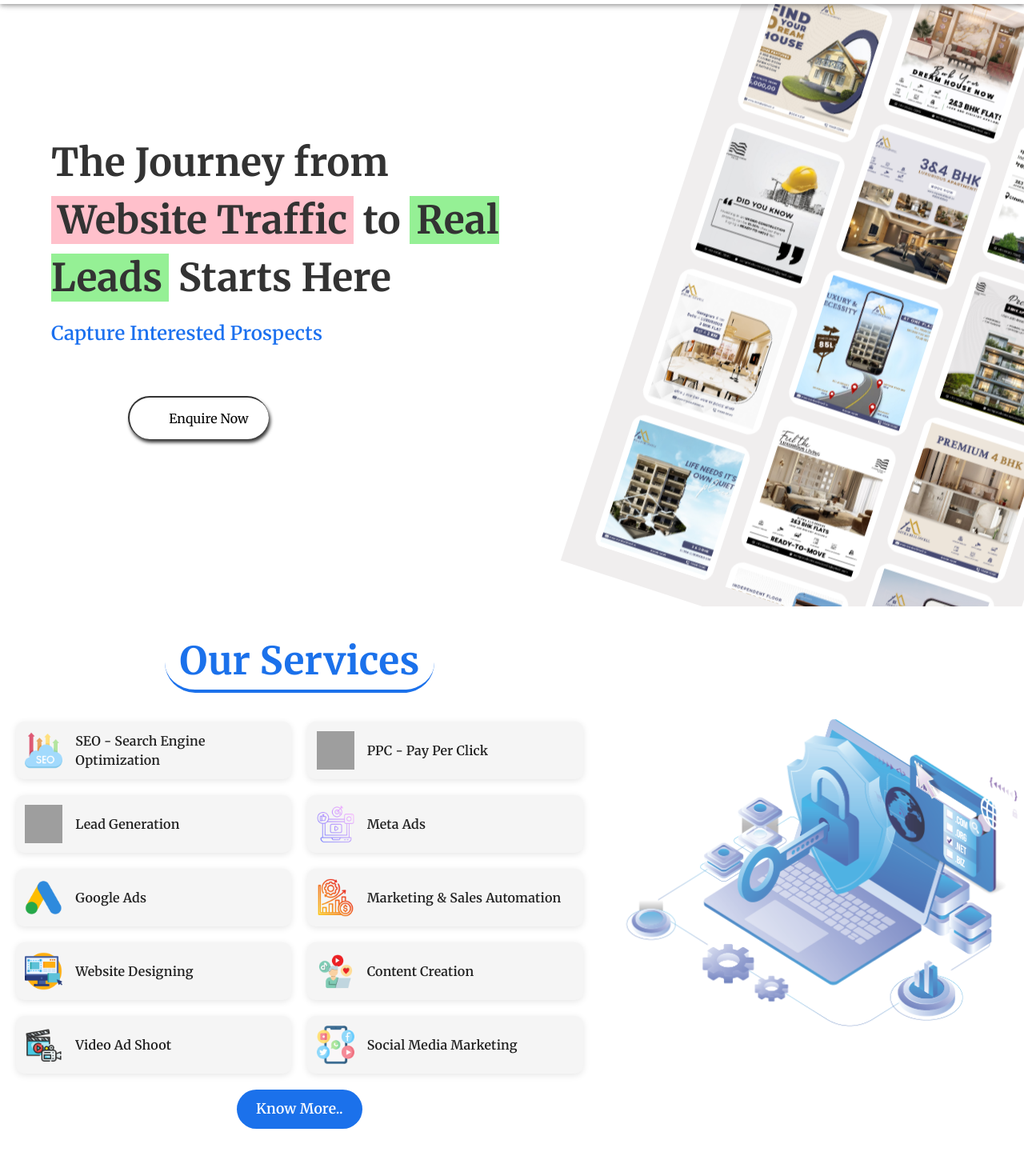
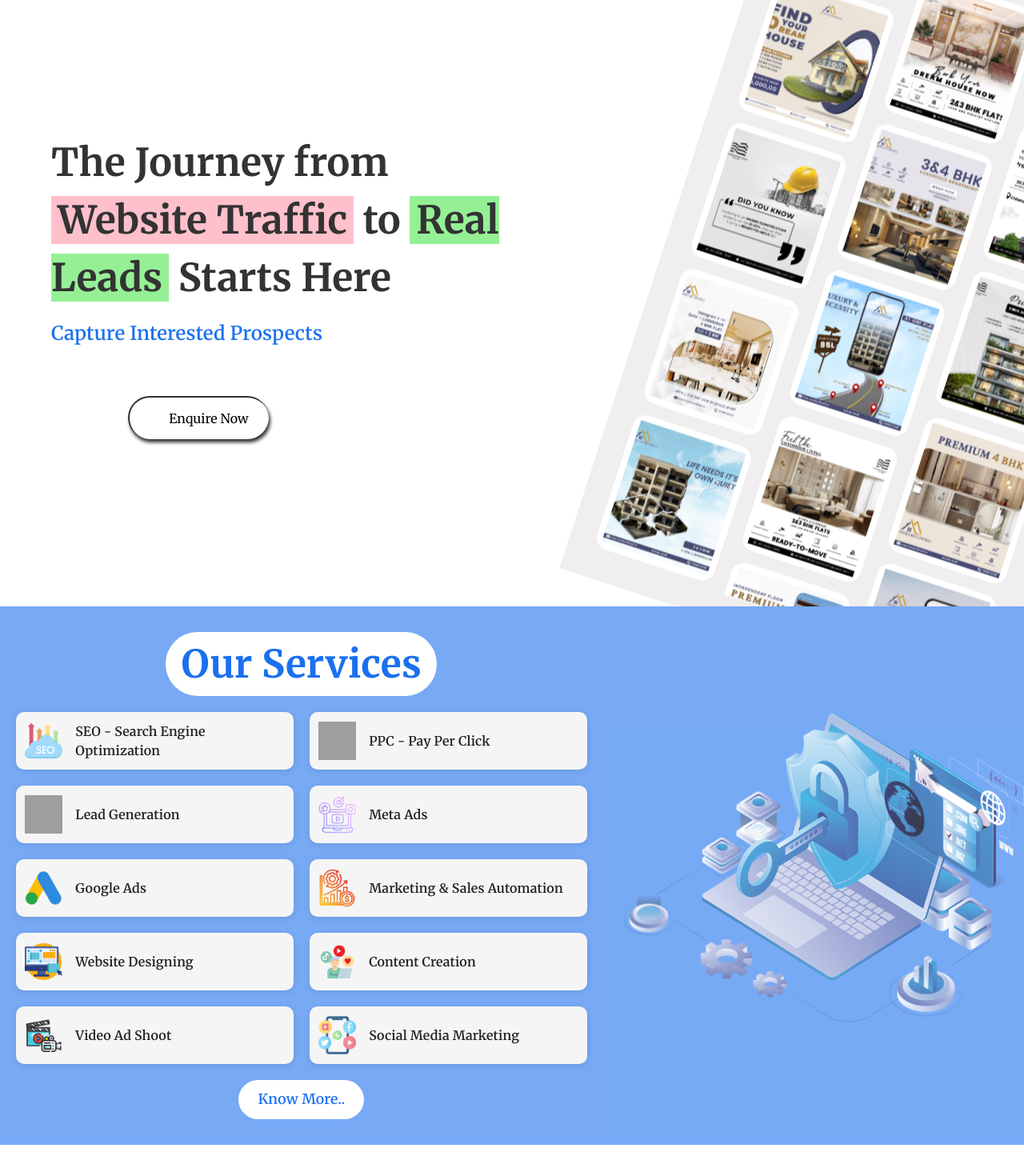
Before and after one commit to arshsaini1333/Innovader-Technologies, a React (Vite) app: page / in a window 1280 px wide. Shown: the part 106-1576 px from the top of the page at 80% size. Built offline with nearby package versions, Linux system fonts and the light colour scheme; grey boxes are pictures that could not be loaded; some icons are missing; a web font is replaced by a local one.

Commit message:
new changes

```diff
--- a/src/public/Home.css
+++ b/src/public/Home.css
@@ -17,7 +17,7 @@
     display: flex;
     /* flex-direction: column; */
     /* align-items: center; */
-    height: 900px;
+    height: 910px;
     justify-content: center;
     gap: 20px;
     overflow: hidden;
@@ -110,6 +110,7 @@
     font-size: 3rem;
     /* color: #1b70ef; */
     color: #333;
+    /* color: white; */
 }
 
 .HomeLeft .line-text {
@@ -192,12 +193,14 @@
 /* ----------Services------------ */
 
 .services {
+    padding: 2rem 0;
+    background-color: #1b70ef98;
     display: flex;
     justify-content: center;
     align-items: center;
     width: 100%;
-    gap: 2rem;
-    margin-top: 2rem;
+    gap: 1.5rem;
+    /* margin-top: 2rem; */
     margin-bottom: 3rem;
 }
 
@@ -216,13 +219,15 @@
 
 .services-content h2 {
     text-align: center;
-    color: #1b71eb;
+    /* color: #1b71eb; */
+    color: #1b70ef;
     font-weight: bolder;
     font-size: 3rem;
     width: 45%;
-    border-bottom: 4px solid #1b71eb;
+    /* border-bottom: 4px solid #1b71eb; */
+    background-color: white;
+    border: 4px solid white;
     border-radius: 5rem;
-    margin-bottom: 1rem;
 }
 
 .os-container {
@@ -268,8 +273,10 @@
 
 .os-btn .link {
     text-decoration: none;
-    background-color: #1b71eb;
-    color: white;
+    /* background-color: #1b71eb;
+    color: white; */
+    background-color: white;
+    color: #1b70ef;
     font-size: 1.1rem;
     font-weight: 600;
     padding: 0.7rem 1.5rem;
@@ -281,7 +288,7 @@
         flex-direction: column-reverse;
         gap: 0rem;
         margin-top: 0rem;
-        padding: 0 1.5rem;
+        padding: 2 1.5rem;
     }
     .services-content {
         width: 100%;
@@ -292,7 +299,7 @@
 
 @media screen and (max-width: 550px) {
     .services {
-        padding: 0;
+        padding: 2rem 0;
     }
     .services-ani {
         width: 60%;
@@ -350,7 +357,7 @@
 
 .popup-overlay {
     position: fixed;
-    top: 0;
+    top: 35px;
     left: 0;
     width: 100%;
     height: 100%;
--- a/src/public/Navbar.css
+++ b/src/public/Navbar.css
@@ -1,7 +1,6 @@
 .Navbar {
     background-color: white !important;
     color: #1b70ef;
-    padding: 0.7rem 0;
 }
 
 .nav-links {
```
